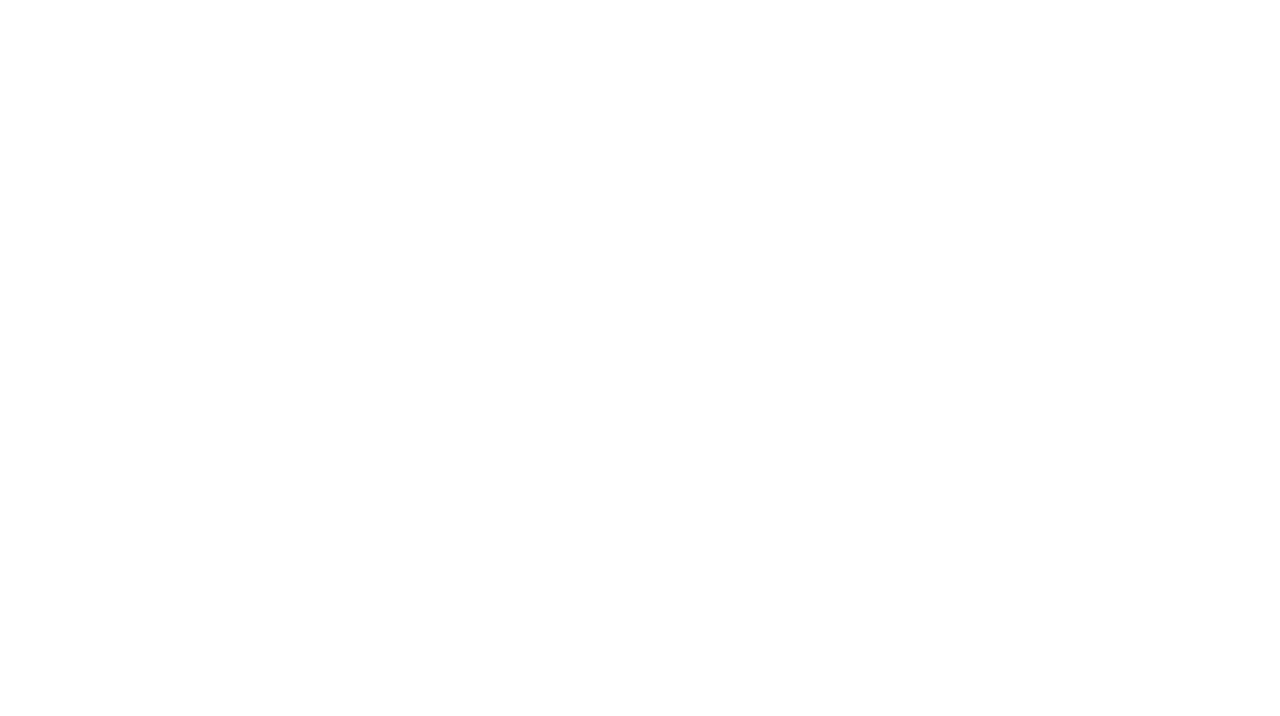
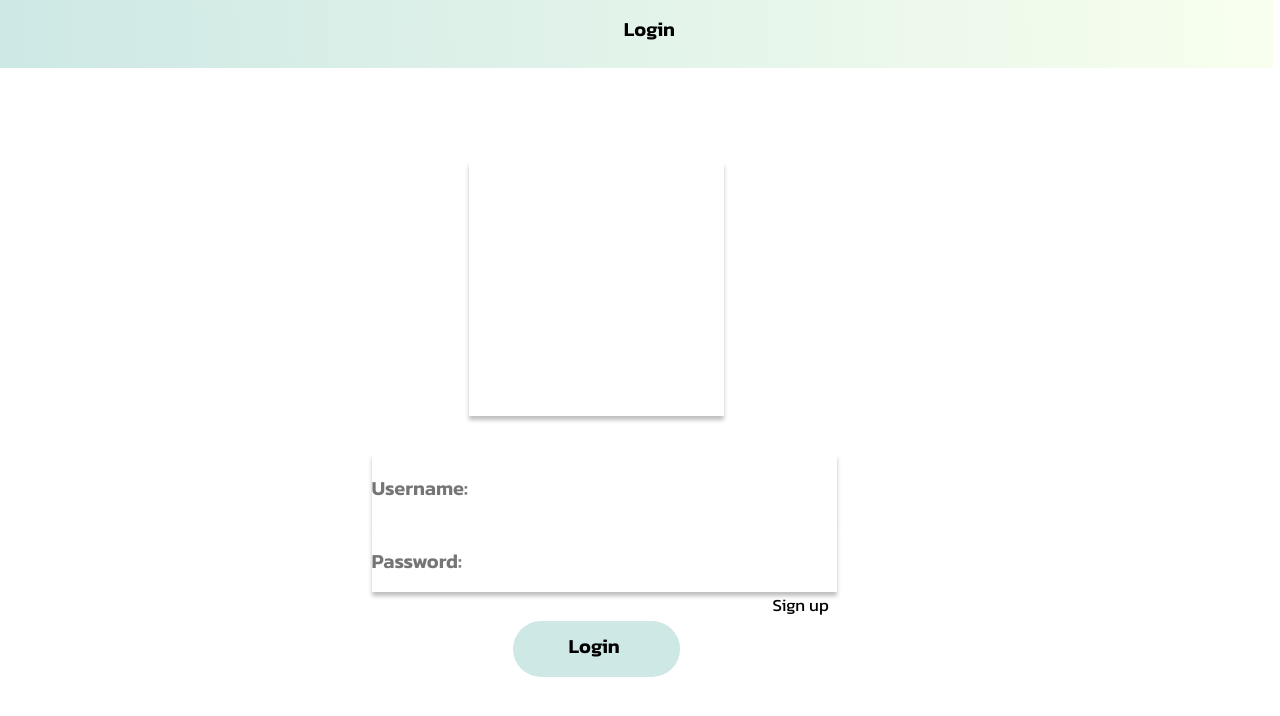
Before and after one commit to UofT-UTSC-CS-sandbox/final-term-project-splitease, a React (Vite) app in the folder frontend/: page /loginpage in a window 1280 px wide. Before the commit this address had no page. Shown: the top 716 px of the page. Built offline with nearby package versions, Linux system fonts and the light colour scheme.

Commit message:
Login raw page
Login raw page

```diff
--- a/frontend/src/App.jsx
+++ b/frontend/src/App.jsx
@@ -11,6 +11,7 @@ import AddTransactionPage from "./pages/AddTransactionPage";
 import FriendsGroupsPage from "./pages/FriendsGroupsPage";
 import SettingsLogoutPage from "./pages/SettingsLogoutPage";
 import ProfileEditorPage from "./pages/ProfileEditorPage";
+import LoginPage from "./pages/LoginPage";
 import axios from "axios";
 
 axios.defaults.baseURL = "http://localhost:3000/api";
@@ -30,6 +31,7 @@ function App() {
       <Route path="/friendsgroupspage" element={<FriendsGroupsPage />} />
       <Route path="/settingslogoutpage" element={<SettingsLogoutPage />} />
       <Route path="/profileeditorpage" element={<ProfileEditorPage />} />
+      <Route path="/loginpage" element={<LoginPage />} />
     </Routes>
   );
 }
--- /dev/null
+++ b/frontend/src/components/FrameComponent3.css
@@ -0,0 +1,93 @@
+.password-field,
+.username-field {
+  width: 29.063rem;
+  border: 0;
+  outline: 0;
+  background-color: #fff;
+  height: 4.5rem;
+  box-shadow: 0 4px 4px rgba(0, 0, 0, 0.25);
+  display: flex;
+  flex-direction: row;
+  align-items: flex-start;
+  justify-content: flex-start;
+  padding: 1.187rem 0 1.437rem;
+  box-sizing: border-box;
+  font-family: Kanit;
+  font-weight: 600;
+  font-size: 1.25rem;
+  color: #000;
+  max-width: 100%;
+}
+.password-field {
+  height: 4.125rem;
+  padding: 1.25rem 0 1rem;
+}
+.sign-up {
+  width: 8.063rem;
+  position: relative;
+  display: inline-block;
+  flex-shrink: 0;
+  white-space: nowrap;
+}
+.sign-up-wrapper {
+  align-self: stretch;
+  display: flex;
+  flex-direction: row;
+  align-items: flex-start;
+  justify-content: flex-end;
+  padding: 0 0 0.187rem;
+}
+.button-background {
+  position: absolute;
+  height: 100%;
+  top: 0;
+  bottom: 0;
+  left: 0;
+  border-radius: 45px;
+  background-color: #cde8e5;
+  width: 10.438rem;
+  cursor: pointer;
+}
+.login1 {
+  position: absolute;
+  top: 0.625rem;
+  left: 3.5rem;
+  font-weight: 600;
+  display: inline-block;
+  width: 8.625rem;
+  height: 1.875rem;
+  z-index: 1;
+}
+.login-button-wrapper {
+  height: 3.5rem;
+  width: 12.125rem;
+  position: relative;
+}
+.login-button-wrapper-wrapper {
+  width: 29.75rem;
+  display: flex;
+  flex-direction: row;
+  align-items: flex-start;
+  justify-content: center;
+  padding: 0 1.25rem;
+  box-sizing: border-box;
+  max-width: 100%;
+  font-size: 1.25rem;
+}
+.username-field-parent {
+  align-self: stretch;
+  display: flex;
+  flex-direction: column;
+  align-items: flex-start;
+  justify-content: flex-start;
+  max-width: 100%;
+  text-align: left;
+  font-size: 1.063rem;
+  color: #000;
+  font-family: Kanit;
+}
+@media screen and (max-width: 450px) {
+  .login1 {
+    font-size: 1rem;
+  }
+}
--- /dev/null
+++ b/frontend/src/components/FrameComponent3.jsx
@@ -0,0 +1,34 @@
+import { useCallback } from "react";
+import PropTypes from "prop-types";
+import "./FrameComponent3.css";
+
+const FrameComponent = ({ className = "" }) => {
+  const onButtonBackgroundClick = useCallback(() => {
+    // Please sync "MainPage_Added_Transaction" to the project
+  }, []);
+
+  return (
+    <div className={`username-field-parent ${className}`}>
+      <input className="username-field" placeholder="Username:" type="text" />
+      <input className="password-field" placeholder="Password:" type="text" />
+      <div className="sign-up-wrapper">
+        <div className="sign-up">Sign up</div>
+      </div>
+      <div className="login-button-wrapper-wrapper">
+        <div className="login-button-wrapper">
+          <div
+            className="button-background"
+            onClick={onButtonBackgroundClick}
+          />
+          <b className="login1">Login</b>
+        </div>
+      </div>
+    </div>
+  );
+};
+
+FrameComponent.propTypes = {
+  className: PropTypes.string,
+};
+
+export default FrameComponent;
--- /dev/null
+++ b/frontend/src/pages/LoginPage.css
@@ -0,0 +1,120 @@
+.frame-child2 {
+  height: 6.125rem;
+  width: 94.5rem;
+  position: relative;
+  background: linear-gradient(87.07deg, #cde8e5, #f8ffee);
+  display: none;
+  max-width: 100%;
+}
+.login {
+  text-decoration: none;
+  width: 11.375rem;
+  position: absolute;
+  top:20%;
+  left:49%;
+  font-weight: 600;
+  color: inherit;
+  display: inline-block;
+  flex-shrink: 0;
+  z-index: 1;
+}
+.rectangle-container {
+  align-self: stretch;
+  background: linear-gradient(87.07deg, #cde8e5, #f8ffee);
+  display: flex;
+  flex-direction: row;
+  align-items: flex-start;
+  justify-content: flex-end;
+  padding: 3.062rem 37.25rem 1.187rem;
+  box-sizing: border-box;
+  top: 0;
+  z-index: 99;
+  position: sticky;
+  max-width: 100%;
+  text-align: left;
+  font-size: 1.25rem;
+  color: #000;
+  font-family: Kanit;
+}
+.frame-child3 {
+  align-self: stretch;
+  width: 15.938rem;
+  position: relative;
+  box-shadow: 0 4px 4px rgba(0, 0, 0, 0.25);
+  background-color: #fff;
+}
+.rectangle-wrapper {
+  width: 28.063rem;
+  flex: 1;
+  flex-direction: row;
+  justify-content: center;
+  padding: 0 1.25rem;
+  box-sizing: border-box;
+}
+.frame-parent1,
+.LoginPage-1-inner,
+.rectangle-wrapper {
+  display: flex;
+  align-items: flex-start;
+  max-width: 100%;
+}
+.frame-parent1 {
+  align-self: stretch;
+  width: 33.125rem;
+  flex-direction: column;
+  justify-content: flex-start;
+  gap: 2.375rem;
+}
+.LoginPage-1-inner {
+  width: 88.625rem;
+  height: 32.188rem;
+  flex-direction: row;
+  justify-content: center;
+  padding: 0 1.25rem;
+  box-sizing: border-box;
+}
+.LoginPage-1 {
+  width: 100%;
+  position: relative;
+  background-color: #fff;
+  overflow: hidden;
+  display: flex;
+  flex-direction: column;
+  align-items: flex-end;
+  justify-content: flex-start;
+  padding: 0 0.437rem 17.187rem 0;
+  box-sizing: border-box;
+  gap: 5.875rem;
+  line-height: normal;
+  letter-spacing: normal;
+}
+@media screen and (max-width: 1200px) {
+  .rectangle-container {
+    padding-left: 18.625rem;
+    padding-right: 18.625rem;
+    box-sizing: border-box;
+  }
+}
+@media screen and (max-width: 750px) {
+  .rectangle-container {
+    padding-left: 9.313rem;
+    padding-right: 9.313rem;
+    box-sizing: border-box;
+  }
+  .frame-parent1 {
+    gap: 1.188rem;
+  }
+  .LoginPage-1 {
+    gap: 2.938rem;
+  }
+}
+@media screen and (max-width: 450px) {
+  .rectangle-container {
+    padding-left: 1.25rem;
+    padding-right: 1.25rem;
+    box-sizing: border-box;
+  }
+  .LoginPage-1 {
+    gap: 1.438rem;
+  }
+}
--- /dev/null
+++ b/frontend/src/pages/LoginPage.jsx
@@ -0,0 +1,26 @@
+import FrameComponent from "../components/FrameComponent3";
+import "./LoginPage.css";
+import { useNavigate } from "react-router-dom";
+
+const MacBookPro14 = () => {
+  const navigate = useNavigate();
+
+  return (
+    <div className="LoginPage-1">
+      <header className="rectangle-container">
+        <div className="frame-child2" />
+        <a className="login">Login</a>
+      </header>
+      <section className="LoginPage-1-inner">
+        <div className="frame-parent1">
+          <div className="rectangle-wrapper">
+            <div className="frame-child3" />
+          </div>
+          <FrameComponent />
+        </div>
+      </section>
+    </div>
+  );
+};
+
+export default MacBookPro14;
--- a/frontend/src/pages/SettingsLogoutPage.jsx
+++ b/frontend/src/pages/SettingsLogoutPage.jsx
@@ -12,6 +12,10 @@ const SettingsLogoutPage = () => {
   const onAccountSafetyClick = useCallback(() => {
     navigate("/profileeditorpage");
 }, [navigate]);
+
+  const onLogoutClick = useCallback(() => {
+    navigate("/loginpage");
+  }, [navigate]);
 
   return (
     <div className={styles.settingslogoutpage}>
@@ -29,7 +33,7 @@ const SettingsLogoutPage = () => {
       <div className={styles.settingslogoutpageChild1} />
       <div className={styles.accountSafety} onClick={onAccountSafetyClick}>{`Account & Safety`}</div>
       <div className={styles.notifications}>Notifications</div>
-      <div className={styles.logOut}>Log out</div>
+      <div className={styles.logOut} onClick={onLogoutClick}>Log out</div>
       <div className={styles.switchAccount}>Switch account</div>
     </div>
   );
```
Also changed, not shown: 1 other file (tests, documents, lock files or other folders).
